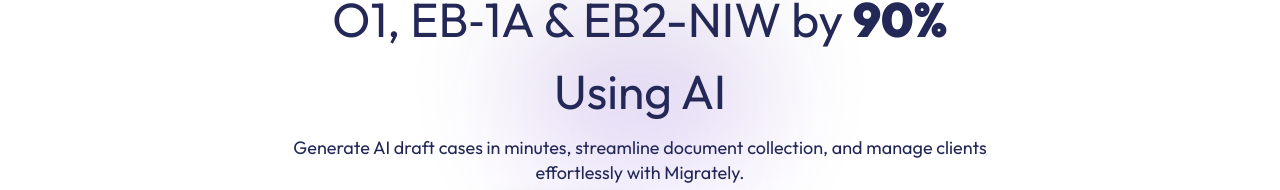
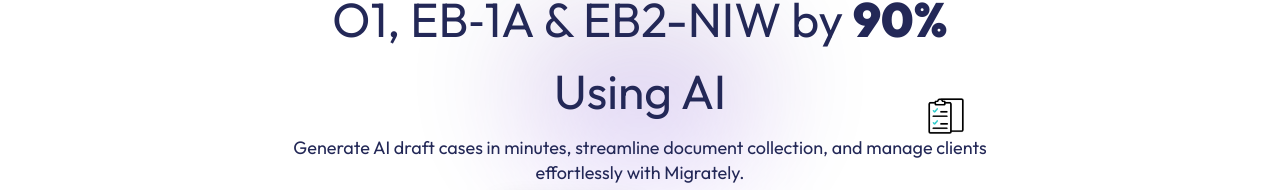
Before and after one commit to farrukh850/migrately, a React (Vite) app: page / in a window 1280 px wide. Shown: the part 284-474 px from the top of the page. Built offline with nearby package versions, Linux system fonts and the light colour scheme.

Commit message:
Landing page done

```diff
--- a/src/components/ui/AiPowered.jsx
+++ b/src/components/ui/AiPowered.jsx
@@ -29,7 +29,12 @@ function AiPowered() {
                     </div>
                 </div>
                 <div className="col-span-12 lg:col-span-6 bg-[rgba(62,82,198,0.07)] lg:pl-[79px] lg:pt-[47px] lg:pr-4 p-5">
-                    <img src="/images/immigration-image.svg" className="w-full h-full object-contain" alt="Immigration Image" />
+                    <div className="w-[350px] lg:w-[500px] h-[300px] lg:h-[518px] mx-auto relative">
+                        <img src="/images/immigration-image.svg" className="w-full h-full object-contain" alt="Immigration Image" />
+                    </div>
+                    <div className="absolute top-[43%] left-[40%] lg:top-[47%] lg:left-[72%]">
+                        <img src="/images/check-list.gif" className="w-12" alt="Automate Gif" />
+                    </div>
                 </div>
             </div>
         </div>
```
Also changed, not shown: public/images/check-list.gif (added), public/images/immigration-image.svg.
